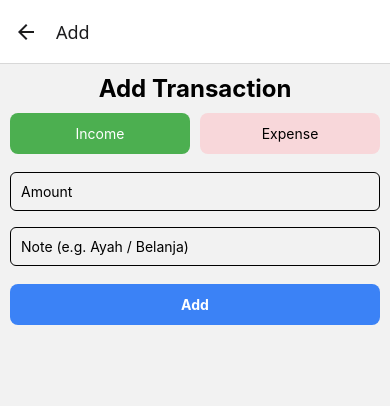
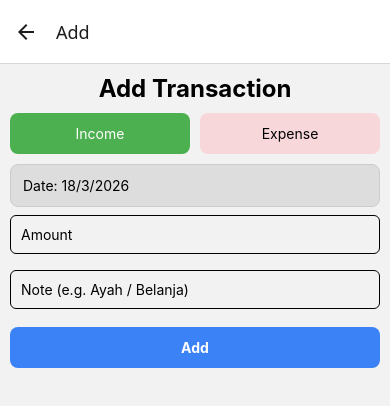
Before and after one commit to Suikayz-cmyk/thr-minggu4-2410501046, a React Native app: screen /Add in a window 390 px wide. Shown: the top 406 px of the page. Built offline with nearby package versions, Linux system fonts and the light colour scheme.

Commit message:
feat: add date picker for transactions and display date in transaction item

```diff
--- a/app.json
+++ b/app.json
@@ -24,6 +24,9 @@
     },
     "web": {
       "favicon": "./assets/favicon.png"
-    }
+    },
+    "plugins": [
+      "@react-native-community/datetimepicker"
+    ]
   }
 }
--- a/package.json
+++ b/package.json
@@ -10,6 +10,7 @@
   },
   "dependencies": {
     "@react-native-async-storage/async-storage": "2.2.0",
+    "@react-native-community/datetimepicker": "8.6.0",
     "@react-navigation/native": "^7.2.0",
     "@react-navigation/native-stack": "^7.14.7",
     "expo": "~55.0.7",
--- a/src/components/TransactionItem.js
+++ b/src/components/TransactionItem.js
@@ -10,7 +10,15 @@ export default function TransactionItem({ item, onDelete }) {
       backgroundColor: item.type === 'income' ? '#d4edda' : '#f8d7da',
       }}>
 
+      <Text style={{ fontSize: 14, color: '#555', textAlign: 'right' }}>
+       {new Date(item.date).toLocaleDateString('id-ID', {
+        day: 'numeric',
+        month: 'short',
+        year: 'numeric'
+      })}
+      </Text>
       <Text style={{ fontWeight: 'bold',fontSize: 18 }}>{item.type.toUpperCase()}</Text>
+
       <Text style={{ fontSize: 16 }}>Rp {item.amount}</Text>
       <Text style={{ fontSize: 14 }}>Note: {item.note}</Text>
 
--- a/src/screens/AddTransactionScreen.js
+++ b/src/screens/AddTransactionScreen.js
@@ -1,6 +1,7 @@
 import { useState, useContext } from 'react';
 import { View, Text, TextInput, Pressable } from 'react-native';
 import { WalletContext, ACTIONS } from '../context/WalletContext';
+import DateTimePicker from '@react-native-community/datetimepicker';
 
 export default function AddTransactionScreen({ navigation }) {
 
@@ -9,8 +10,19 @@ export default function AddTransactionScreen({ navigation }) {
   const [amount, setAmount] = useState('');
   const [note, setNote] = useState('');
 
+  const [date, setDate] = useState(new Date());
+  const [showPicker, setShowPicker] = useState(false);
+
   //Global State
   const { dispatch } = useContext(WalletContext);
+
+  const handleDateChange = (event, selectedDate) => {
+    setShowPicker(false);
+
+    if (event.type === 'set'){
+      setDate(selectedDate);
+    }
+  };
 
   const handleAdd = () => {
     if (!amount) return;
@@ -20,7 +32,7 @@ export default function AddTransactionScreen({ navigation }) {
       type,
       amount: Number(amount),
       note,
-      date: new Date().toISOString()
+      date: date.toISOString()
     };
 
     if (type === 'income') {
@@ -75,6 +87,26 @@ export default function AddTransactionScreen({ navigation }) {
         </Pressable>
       </View>
 
+      <Pressable onPress={() => setShowPicker(true)}
+        style={{
+            padding: 12,
+            borderRadius: 8,
+            backgroundColor: '#ddd',
+            borderWidth: 1,
+            borderColor: '#ccc',}}>
+        <Text>
+          Date: {date.toLocaleDateString('id-ID')}
+        </Text>
+      </Pressable>
+
+      {showPicker && (
+        <DateTimePicker
+          value={date}
+          mode="date"
+          display="default"
+          onChange={handleDateChange}
+        />
+      )}
 
       {/* AMOUNT */}
       <TextInput
```
Also changed, not shown: 1 other file (tests, documents, lock files or other folders).
